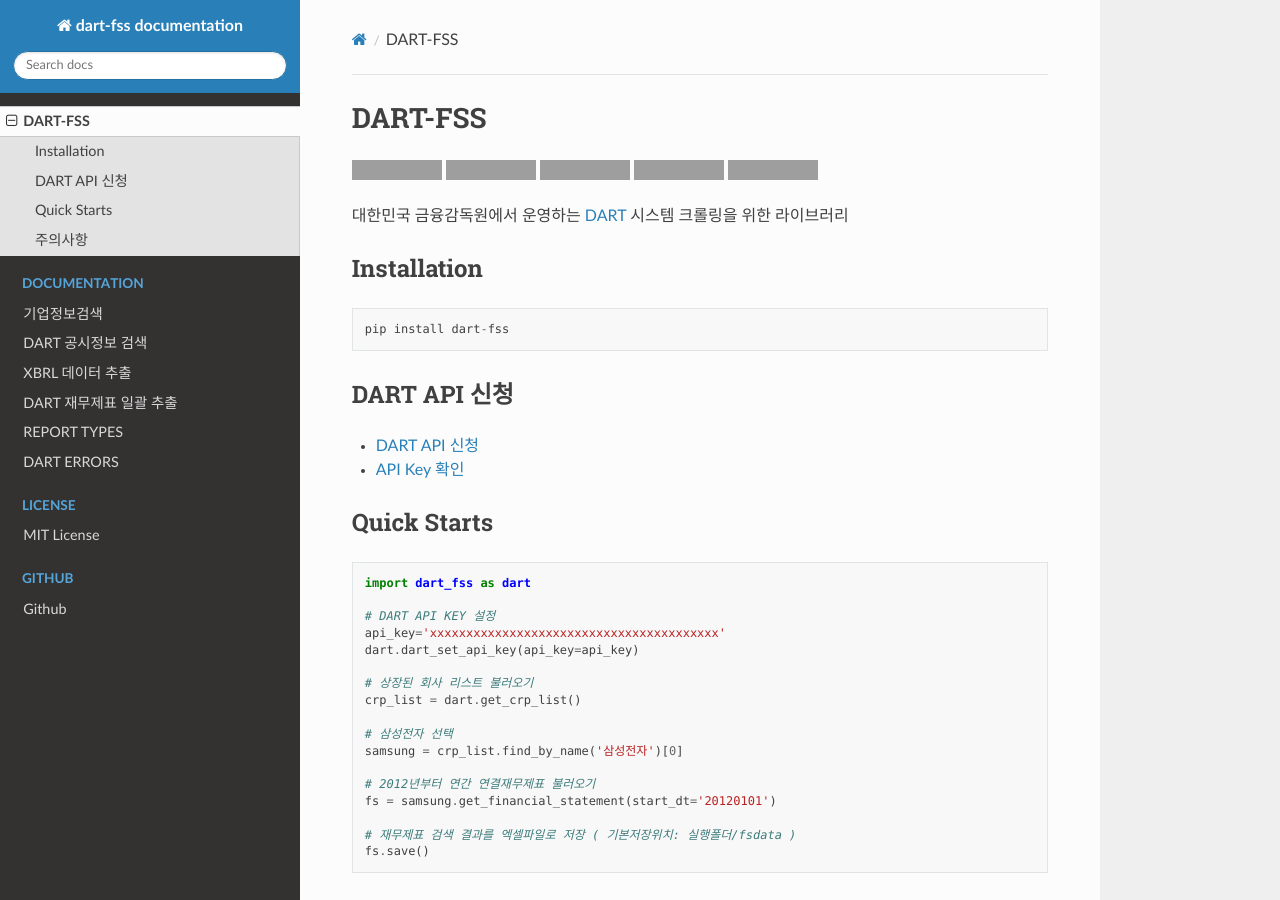
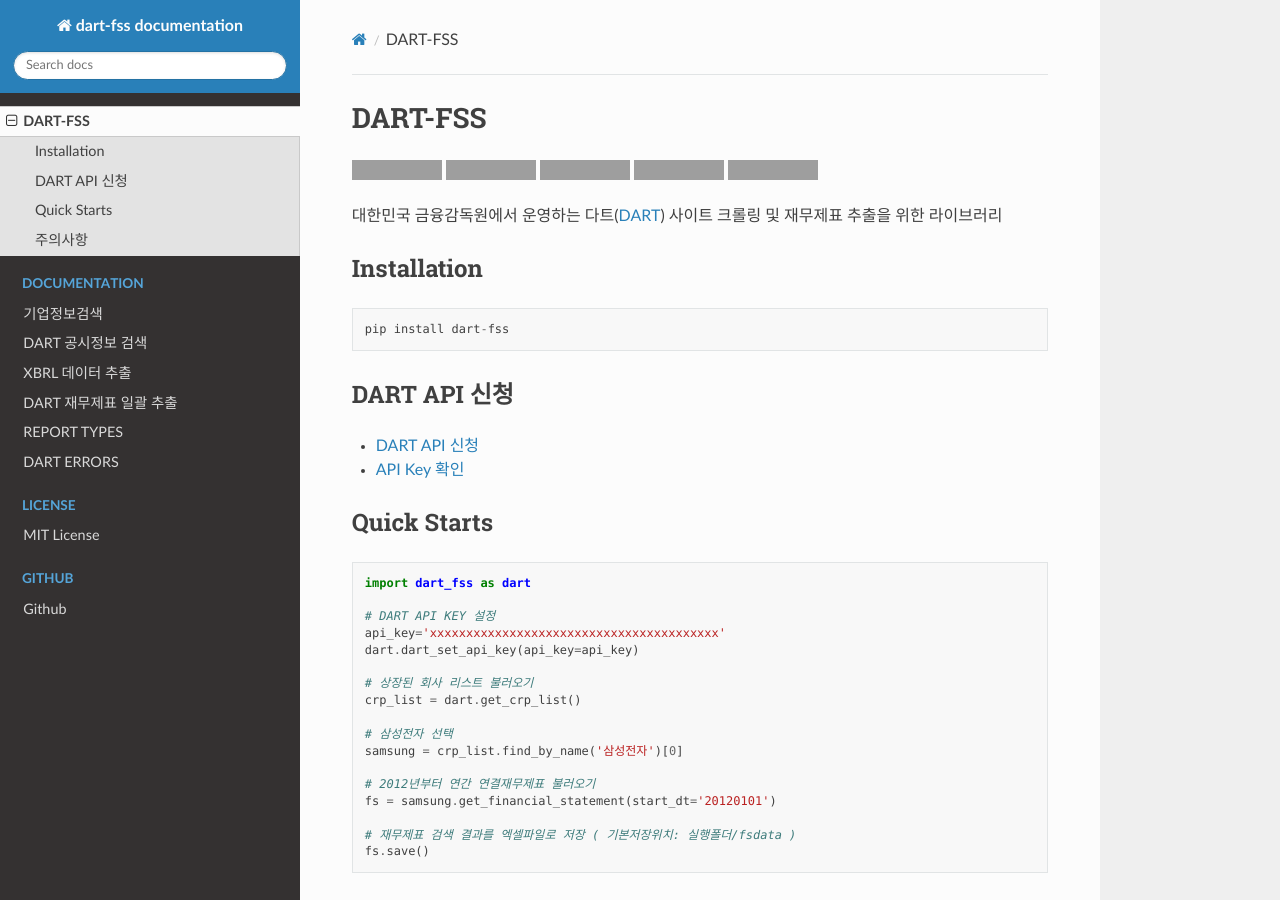
Before and after one commit to josw123/dart-fss, a Sphinx documentation site: the page built from docs/welcome.rst, in a window 1280 px wide and 900 px high. Built offline with Sphinx 7.4.7 and the Read the Docs theme 2.0.0, drawn with Linux system fonts in a browser that asks for light colours; grey boxes are pictures that could not be loaded.

Commit message:
설명 수정

```diff
--- a/docs/welcome.rst
+++ b/docs/welcome.rst
@@ -7,7 +7,7 @@ DART-FSS
 ..  image:: https://codecov.io/gh/josw123/dart-fss/branch/master/graphs/badge.svg
 ..  image:: https://api.codacy.com/project/badge/Grade/7ebb506ba99d4a22b2bbcda2d85b3bde
 
-대한민국 금융감독원에서 운영하는 `DART <https://dart.fss.or.kr>`_ 시스템 크롤링을 위한 라이브러리
+대한민국 금융감독원에서 운영하는 다트(`DART <https://dart.fss.or.kr>`_) 사이트 크롤링 및 재무제표 추출을 위한 라이브러리
 
 Installation
 ------------
```
